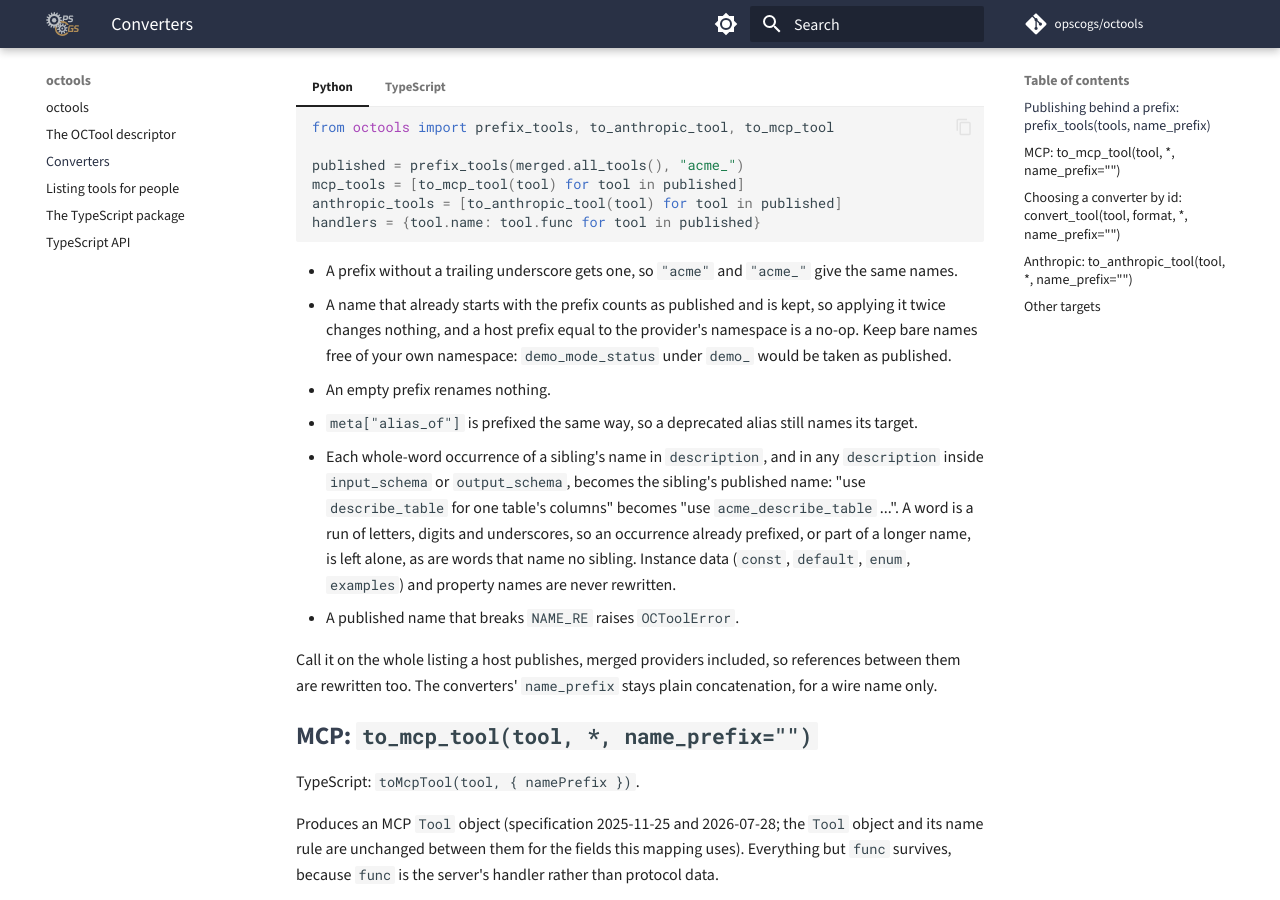
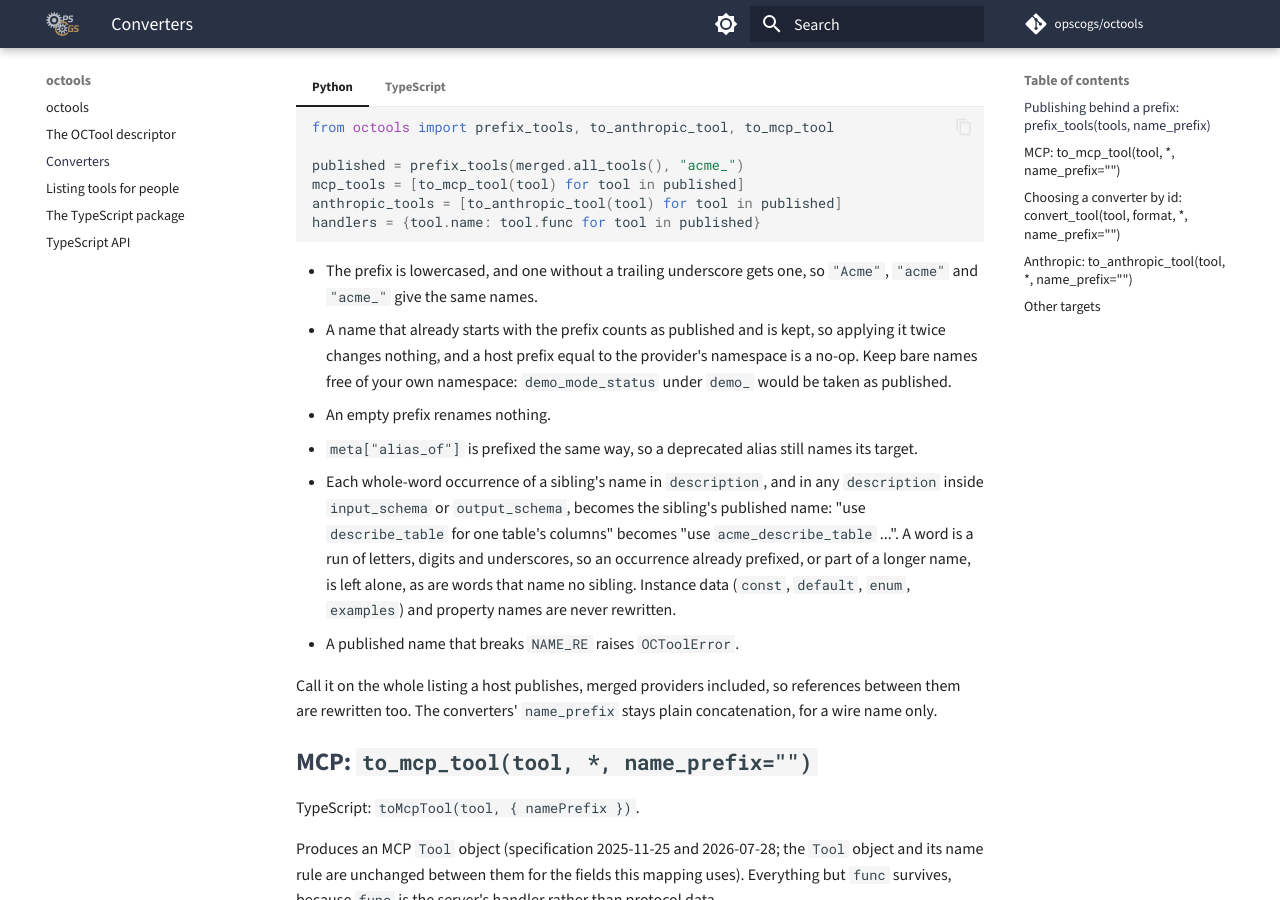
Before and after one commit to opscogs/octools, an MkDocs documentation site: the page built from docs/site/octools_converters.md, in a window 1280 px wide and 900 px high, scrolled down 758 px. Built offline with MkDocs 1.6.1 and Material for MkDocs 9.7.7, drawn with Linux system fonts in a browser that asks for light colours; comment, search, counter and statistics services are not loaded.

Commit message:
OCI-709: prefix_tools lowercases its prefix
"Demo", "demo" and "demo_" now publish the same names. Spec fixture
mixed_case_prefix; OCTL-0010, the converters page and the changelog
updated.

Co-Authored-By: Claude Opus 5.5 <noreply@anthropic.com>
Signed-off-by: Christopher Dean <16200621+cdean29@users.noreply.github.com>

````diff
--- a/docs/site/octools_converters.md
+++ b/docs/site/octools_converters.md
@@ -66,8 +66,8 @@ host registers and dispatches by the names the agent sees.
     const anthropicTools = published.map((tool) => toAnthropicTool(tool));
     ```
 
-- A prefix without a trailing underscore gets one, so `"acme"` and `"acme_"`
-  give the same names.
+- The prefix is lowercased, and one without a trailing underscore gets one,
+  so `"Acme"`, `"acme"` and `"acme_"` give the same names.
 - A name that already starts with the prefix counts as published and is
   kept, so applying it twice changes nothing, and a host prefix equal to the
   provider's namespace is a no-op. Keep bare names free of your own
````
Also changed, not shown: CHANGELOG.md (+1 -1 lines), docs/decisions/OCTL-0010-provider-namespaces.md (+3 -4 lines), 3 other files.
